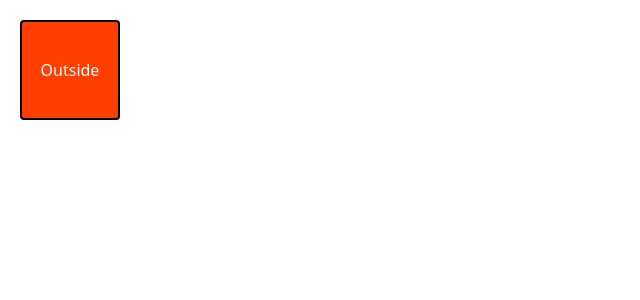
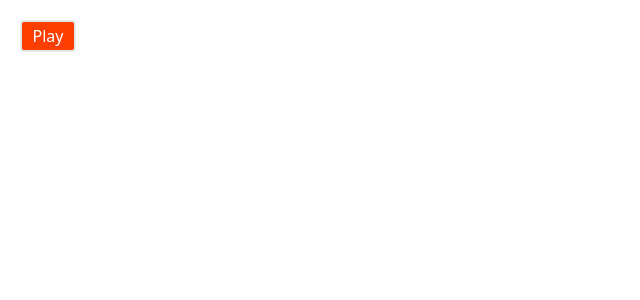
Before and after one commit to vasucp1207/sveltronics, a SvelteKit app: page / in a window 1280 px wide. Shown: the top 300 px of the page, without its empty margins (0-640 px from the left). Built offline with nearby package versions, Linux system fonts and the light colour scheme.

Commit message:
setup sound

```diff
--- /dev/null
+++ b/src/lib/sound/demo.svelte
@@ -0,0 +1,6 @@
+<script>
+  import { playSound } from "./index";
+
+</script>
+
+<button on:click={playSound} class="m-5 bg-[#ff3e00] text-white rounded border-2 w-14 h-8">Play</button>
--- /dev/null
+++ b/src/lib/sound/index.ts
@@ -0,0 +1,4 @@
+export const playSound = () => {
+  const sound = new Audio('popup.wav');
+  sound.play();
+}
--- a/src/routes/+page.svelte
+++ b/src/routes/+page.svelte
@@ -1,5 +1,5 @@
 <script>
-  import Demo from "$lib/clickOutside/demo.svelte";
+  import Demo from "$lib/sound/demo.svelte";
 
 </script>
 
```
Also changed, not shown: 1 other file (tests, documents, lock files or other folders).
